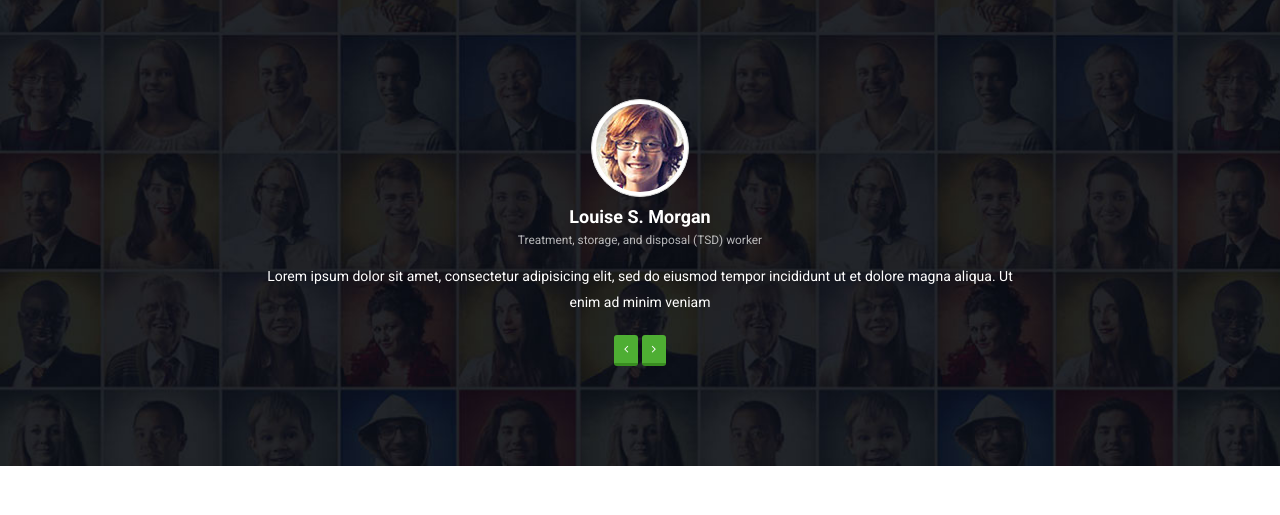
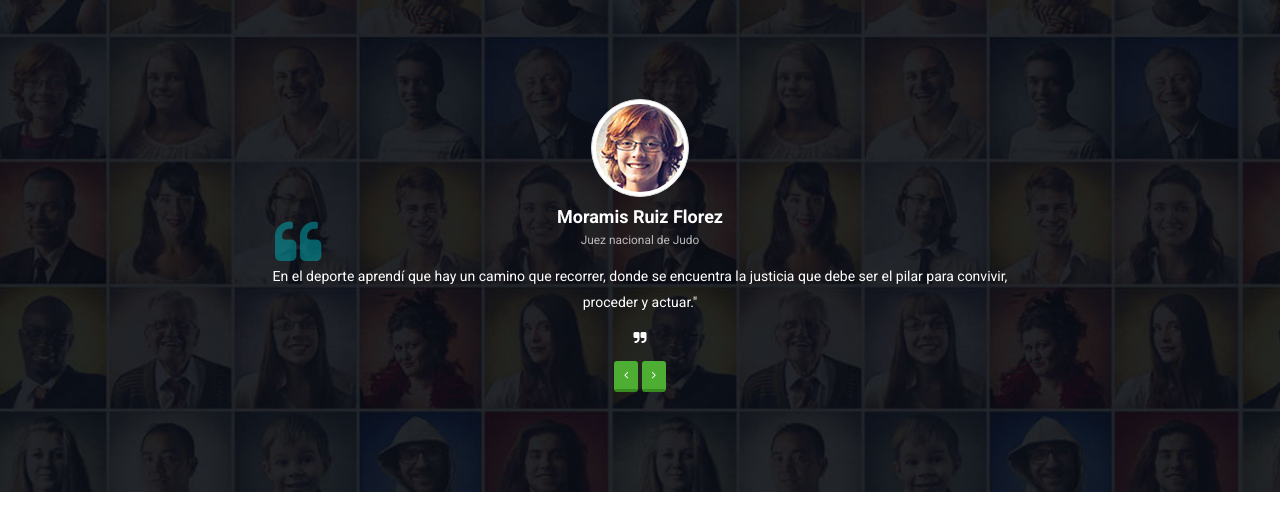
Before and after one commit to JuanCarlosReyesGuerrero/asomujerydeporte, a PHP site: page / in a window 1280 px wide. Shown: the part 5755-6270 px from the top of the page. Run offline with PHP 8.4, Linux system fonts and the light colour scheme; some libraries are stand-ins or nearby versions.

Commit message:
Arreglo testimonios
Arreglo testimonios

```diff
--- a/paginaAsomujer_newdesing/css/main.css
+++ b/paginaAsomujer_newdesing/css/main.css
@@ -940,3 +940,37 @@ ul.nostyle i {
   box-shadow: none;
   -webkit-box-shadow: none;
 }
+
+
+
+
+/*
+.testimonial{
+    text-align: center;
+    padding: 100px 40px 5px;
+    margin-top: 100px;
+    border-top: 5px solid #00adb7;
+    position: relative;
+}
+
+.testimonial:before{
+    content: "\f10d";
+    font-family: fontawesome;
+    position: absolute;
+    top: 20px;
+    left: 20px;
+    font-size: 50px;
+    color: #00adb7;
+    opacity: 0.5;
+}
+*/
+.testimonial1{
+    content: "\f10d";
+    font-family: fontawesome;
+    position: absolute;
+    top: 120px;
+    left: 10px;
+    font-size: 50px;
+    color: #00adb7;
+    opacity: 0.5;
+}
--- a/paginaAsomujer_newdesing/index.html
+++ b/paginaAsomujer_newdesing/index.html
@@ -69,7 +69,7 @@
     <section id="main-slider">
         <div class="owl-carousel">
             <div class="item" style="background-image: url(imagesasomujer/slider/f111.png);">
-                <div class="slider-inner">
+                <!-- <div class="slider-inner">
                     <div class="container">
                         <div class="row">
                             <div class="col-sm-6">
@@ -82,11 +82,11 @@
                             </div>
                         </div>
                     </div>
-                </div>
+                </div> -->
             </div>
             <!--/.item-->
             <div class="item" style="background-image: url(imagesasomujer/slider/f112.png);">
-                <div class="slider-inner">
+                <!-- <div class="slider-inner">
                     <div class="container">
                         <div class="row">
                             <div class="col-sm-6">
@@ -99,11 +99,11 @@
                             </div>
                         </div>
                     </div>
-                </div>
+                </div> -->
             </div>
             <!--/.item-->
             <div class="item" style="background-image: url(imagesasomujer/slider/f113.png);">
-                <div class="slider-inner">
+                <!--  <div class="slider-inner">
                     <div class="container">
                         <div class="row">
                             <div class="col-sm-6">
@@ -115,10 +115,10 @@
                                 </div>
                             </div>
                         </div>
-                    </div>
-                </div>
+                    </div> -->
             </div>
-            <!--/.item-->
+        </div>
+        <!--/.item-->
         </div>
         <!--/.owl-carousel-->
     </section>
@@ -552,17 +552,58 @@
                         <div class="carousel-inner" role="listbox">
                             <div class="item active">
                                 <p><img class="img-circle img-thumbnail" src="images/testimonial/01.jpg" alt=""></p>
-                                <h4>Louise S. Morgan</h4>
-                                <small>Treatment, storage, and disposal (TSD) worker</small>
-                                <p>Lorem ipsum dolor sit amet, consectetur adipisicing elit, sed do eiusmod tempor incididunt
-                                    ut et dolore magna aliqua. Ut enim ad minim veniam</p>
+                                <h4>Moramis Ruiz Florez</h4>
+                                <small>Juez nacional de Judo</small>
+                                <i class="fa fa-quote-left  testimonial1"></i>
+                                <p>En el deporte aprendí que hay un camino que recorrer, donde se encuentra la justicia que
+                                    debe ser el pilar para convivir, proceder y actuar."</p>
+                                <i class="fa fa-quote-right"></i>
                             </div>
                             <div class="item">
                                 <p><img class="img-circle img-thumbnail" src="images/testimonial/01.jpg" alt=""></p>
-                                <h4>Louise S. Morgan</h4>
-                                <small>Treatment, storage, and disposal (TSD) worker</small>
-                                <p>Lorem ipsum dolor sit amet, consectetur adipisicing elit, sed do eiusmod tempor incididunt
-                                    ut et dolore magna aliqua. Ut enim ad minim veniam</p>
+                                <h4>María Neia Nievas </h4>
+                                <small>Deportista Crosstraing</small>
+                                <i class="fa fa-quote-left"></i>
+                                <p>"El deporte me transformó, me enseño a conocer mi cuerpo, retar mi mente y vencer miedos;
+                                    lo que hoy veo como imposible se que mañana será mi calentamiento, cada día es un nuevo
+                                    reto, no quiero ser mejor que nadie, pero si quiero ser mi mejor versión." </p>
+                                <i class="fa fa-quote-right"></i>
+                            </div>
+                            <div class="item">
+                                <p><img class="img-circle img-thumbnail" src="images/testimonial/01.jpg" alt=""></p>
+                                <h4>Alexandra M. Beltrán </h4>
+                                <small>Jugadora de Rugby</small>
+                                <i class="fa fa-quote-left"></i>
+                                <p>"El deporte como herramienta de cambios sociales, el rugby me permitio acceder a la educación
+                                    superior. Hoy en día estoy a punto de graduarme de derecho y sigo disfrutando de mi pasión."
+                                </p>
+                                <i class="fa fa-quote-right"></i>
+                            </div>
+
+
+<!--
+                            <div class="testimonial">
+                            </div>
+                            -->
+
+
+                            <div class="item">
+                                <p><img class="img-circle img-thumbnail" src="images/testimonial/01.jpg" alt=""></p>
+                                <h4>Jaydelinn Peralta Z. </h4>
+                                <small>Instructora de Natación</small>
+                                <i class="fa fa-quote-left"></i>
+                                <p>"Nadando aprendí a respirar profundo y mantener la calma cuando no hay donde apoyarse." </p>
+                                <i class="fa fa-quote-right"></i>
+                            </div>
+
+                            <div class="item">
+                                <p><img class="img-circle img-thumbnail" src="images/testimonial/01.jpg" alt=""></p>
+                                <h4>Bertha Bravo Reyes </h4>
+                                <small>Ex Selección Colombia de Softbol</small>
+                                <i class="fa fa-quote-left"></i>
+                                <p>"Gracias al deporte entendí que los triunfos se alcanzan con esfuerzo y sacrificio, que nada
+                                    es gratis, ayudándome a forjar el carácter y proyectar un camino a seguir." </p>
+                                <i class="fa fa-quote-right"></i>
                             </div>
                         </div>
 
```
